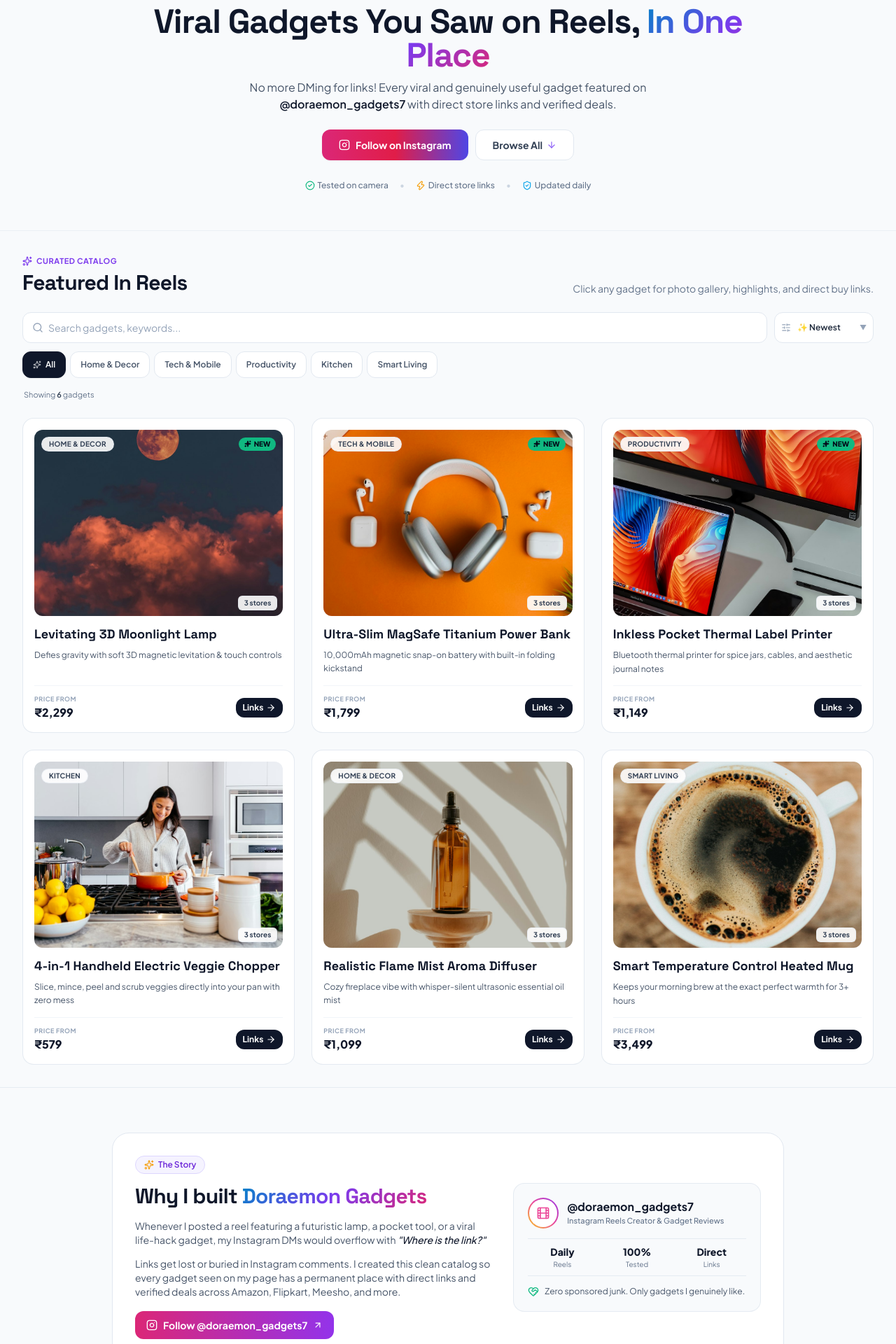
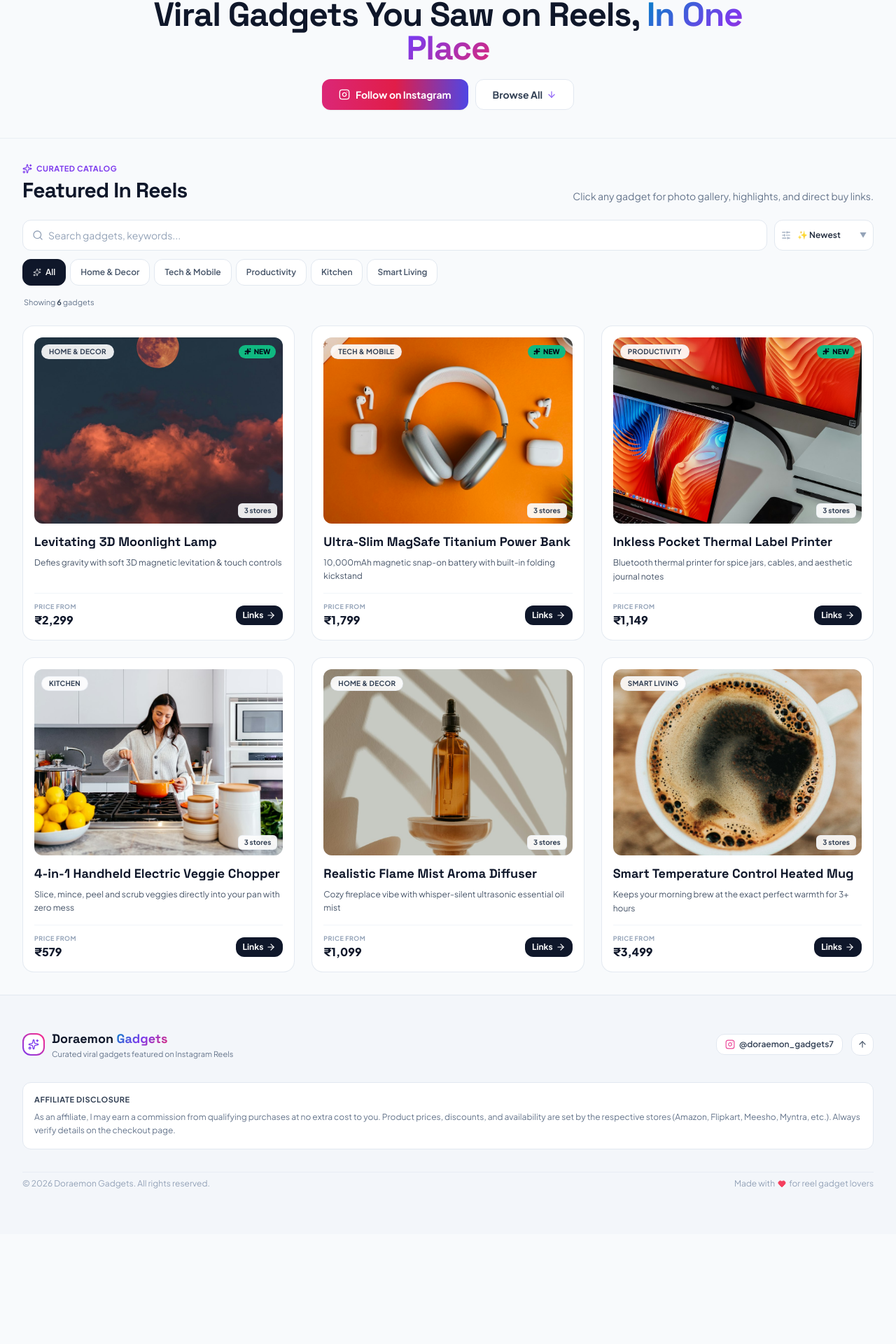
Before and after one commit to HorizonMedia7/doraemon-store, a React (Vite) app: page / in a window 1280 px wide. Shown: the part 144-2064 px from the top of the page at 70% size. After the commit the page ends 1907 px from the top, so only its background shows below. Built offline with nearby package versions, Linux system fonts and the light colour scheme.

Commit message:
Remove tagline, trust strip from hero and remove About section

```diff
--- a/src/App.jsx
+++ b/src/App.jsx
@@ -7,7 +7,6 @@
 import FilterBar from './components/FilterBar';
 import ProductCard from './components/ProductCard';
 import ProductModal from './components/ProductModal';
-import AboutSection from './components/AboutSection';
 import Footer from './components/Footer';
 import { getAllCategories, parsePrice } from './utils/productHelpers';
 import { useProductRouting } from './hooks/useProductRouting';
@@ -81,7 +80,7 @@
       {/* Main Showcase / Product Grid Section */}
       <main id="gadgets-section" className="flex-1 max-w-7xl mx-auto px-3.5 sm:px-6 lg:px-8 py-5 sm:py-8 w-full">
 
-        {/* Section Heading - Compact on mobile */}
+        {/* Section Heading */}
         <div className="mb-4 sm:mb-6 flex flex-col sm:flex-row sm:items-end justify-between gap-2 sm:gap-4">
           <div>
             <div className="inline-flex items-center gap-1.5 text-[11px] uppercase tracking-wider font-bold text-brand-600 dark:text-brand-400 mb-0.5">
@@ -157,9 +156,6 @@
 
       </main>
 
-      {/* Creator Story / About Section */}
-      <AboutSection />
-
       {/* Footer with Mandatory Affiliate Disclosure */}
       <Footer />
 
--- a/src/components/AboutSection.jsx
+++ /dev/null
@@ -1,94 +0,0 @@
-import React from 'react';
-import { motion } from 'framer-motion';
-import { Sparkles, HeartHandshake, Film, ArrowUpRight } from 'lucide-react';
-import InstagramIcon from './InstagramIcon';
-
-export default function AboutSection() {
-  return (
-    <section className="relative py-10 sm:py-16 border-t border-slate-200/80 dark:border-white/10 overflow-hidden">
-      <div className="max-w-5xl mx-auto px-4 sm:px-6 lg:px-8">
-        <div className="rounded-2xl sm:rounded-3xl bg-white dark:bg-[#11131a] border border-slate-200 dark:border-white/10 p-5 sm:p-8 shadow-xs relative overflow-hidden">
-
-          <div className="grid grid-cols-1 md:grid-cols-12 gap-6 sm:gap-8 items-center">
-            {/* Left Column: Creator message */}
-            <div className="md:col-span-7 space-y-3.5">
-              <div className="inline-flex items-center gap-1.5 px-3 py-1 rounded-full text-xs font-semibold bg-brand-50 dark:bg-brand-500/15 text-brand-700 dark:text-brand-300 border border-brand-200 dark:border-brand-500/20">
-                <Sparkles className="w-3.5 h-3.5 text-amber-500" />
-                <span>The Story</span>
-              </div>
-
-              <h2 className="font-display font-bold text-xl sm:text-2xl md:text-3xl text-slate-900 dark:text-white tracking-tight">
-                Why I built <span className="gradient-text-electric">Doraemon Gadgets</span>
-              </h2>
-
-              <p className="text-xs sm:text-sm text-slate-600 dark:text-slate-300 leading-relaxed">
-                Whenever I posted a reel featuring a futuristic lamp, a pocket tool, or a viral life-hack gadget, my Instagram DMs would overflow with <em className="text-slate-900 dark:text-white font-medium">"Where is the link?"</em>
-              </p>
-
-              <p className="text-xs sm:text-sm text-slate-600 dark:text-slate-300 leading-relaxed">
-                Links get lost or buried in Instagram comments. I created this clean catalog so every gadget seen on my page has a permanent place with direct links and verified deals across Amazon, Flipkart, Meesho, and more.
-              </p>
-
-              <div className="pt-1">
-                <motion.a
-                  href="https://www.instagram.com/doraemon_gadgets7"
-                  target="_blank"
-                  rel="noopener noreferrer"
-                  whileTap={{ scale: 0.96 }}
-                  className="inline-flex items-center gap-2 px-4 py-2.5 rounded-xl bg-gradient-to-r from-pink-600 to-purple-600 text-white font-bold text-xs sm:text-sm shadow-xs"
-                >
-                  <InstagramIcon className="w-4 h-4" />
-                  <span>Follow @doraemon_gadgets7</span>
-                  <ArrowUpRight className="w-3.5 h-3.5" />
-                </motion.a>
-              </div>
-            </div>
-
-            {/* Right Column: Instagram Teaser Card */}
-            <div className="md:col-span-5">
-              <div className="p-4 sm:p-5 rounded-2xl bg-slate-50 dark:bg-black/40 border border-slate-200/80 dark:border-white/10 space-y-3.5 shadow-xs">
-                <div className="flex items-center gap-3">
-                  <div className="w-11 h-11 rounded-full p-0.5 bg-gradient-to-tr from-yellow-400 via-pink-500 to-purple-600">
-                    <div className="w-full h-full rounded-full bg-white dark:bg-[#090a0f] flex items-center justify-center">
-                      <Film className="w-5 h-5 text-pink-500" />
-                    </div>
-                  </div>
-                  <div>
-                    <h3 className="font-bold text-slate-900 dark:text-white text-sm sm:text-base leading-tight">
-                      @doraemon_gadgets7
-                    </h3>
-                    <p className="text-[11px] text-slate-500 font-medium">
-                      Instagram Reels Creator & Gadget Reviews
-                    </p>
-                  </div>
-                </div>
-
-                <div className="grid grid-cols-3 gap-2 text-center py-2 border-y border-slate-200/80 dark:border-white/10 text-xs">
-                  <div>
-                    <div className="font-extrabold text-slate-900 dark:text-white text-xs sm:text-sm">Daily</div>
-                    <div className="text-[10px] text-slate-500">Reels</div>
-                  </div>
-                  <div>
-                    <div className="font-extrabold text-slate-900 dark:text-white text-xs sm:text-sm">100%</div>
-                    <div className="text-[10px] text-slate-500">Tested</div>
-                  </div>
-                  <div>
-                    <div className="font-extrabold text-slate-900 dark:text-white text-xs sm:text-sm">Direct</div>
-                    <div className="text-[10px] text-slate-500">Links</div>
-                  </div>
-                </div>
-
-                <div className="flex items-center gap-2 text-xs text-slate-600 dark:text-slate-300">
-                  <HeartHandshake className="w-4 h-4 text-emerald-500 flex-shrink-0" />
-                  <span>Zero sponsored junk. Only gadgets I genuinely like.</span>
-                </div>
-              </div>
-            </div>
-
-          </div>
-
-        </div>
-      </div>
-    </section>
-  );
-}
--- a/src/components/Hero.jsx
+++ b/src/components/Hero.jsx
@@ -1,6 +1,6 @@
 import React from 'react';
 import { motion, useReducedMotion } from 'framer-motion';
-import { ArrowDown, Sparkles, CheckCircle2, ShieldCheck, Zap } from 'lucide-react';
+import { ArrowDown, Sparkles } from 'lucide-react';
 import InstagramIcon from './InstagramIcon';
 
 export default function Hero() {
@@ -11,18 +11,18 @@
     visible: {
       opacity: 1,
       transition: {
-        staggerChildren: 0.1,
-        delayChildren: 0.05
+        staggerChildren: 0.08,
+        delayChildren: 0.04
       }
     }
   };
 
   const itemVariants = {
-    hidden: { opacity: 0, y: shouldReduceMotion ? 0 : 15 },
+    hidden: { opacity: 0, y: shouldReduceMotion ? 0 : 12 },
     visible: {
       opacity: 1,
       y: 0,
-      transition: { duration: 0.5, ease: [0.22, 1, 0.36, 1] }
+      transition: { duration: 0.45, ease: [0.22, 1, 0.36, 1] }
     }
   };
 
@@ -34,10 +34,10 @@
   };
 
   return (
-    <section className="relative overflow-hidden pt-6 pb-8 sm:pt-12 sm:pb-14 border-b border-slate-200/60 dark:border-white/5">
-      {/* Subtle Light/Dark Gradient Ambient */}
+    <section className="relative overflow-hidden pt-5 pb-6 sm:pt-10 sm:pb-10 border-b border-slate-200/60 dark:border-white/5">
+      {/* Subtle Ambient Glow */}
       <div className="absolute inset-0 -z-10 pointer-events-none select-none overflow-hidden">
-        <div className="absolute -top-24 left-1/2 -translate-x-1/2 w-[350px] sm:w-[600px] h-[350px] sm:h-[600px] bg-gradient-to-tr from-brand-200/40 via-pink-200/30 to-sky-200/30 dark:from-brand-600/20 dark:via-purple-500/15 dark:to-electric-pink/15 rounded-full blur-[90px]" />
+        <div className="absolute -top-24 left-1/2 -translate-x-1/2 w-[320px] sm:w-[500px] h-[320px] sm:h-[500px] bg-gradient-to-tr from-brand-200/30 via-pink-200/25 to-sky-200/25 dark:from-brand-600/15 dark:via-purple-500/10 dark:to-electric-pink/10 rounded-full blur-[80px]" />
       </div>
 
       <div className="max-w-4xl mx-auto px-4 sm:px-6 text-center">
@@ -48,7 +48,7 @@
           className="flex flex-col items-center"
         >
           {/* Top Pill Tag */}
-          <motion.div variants={itemVariants} className="mb-3">
+          <motion.div variants={itemVariants} className="mb-2.5">
             <div className="inline-flex items-center gap-1.5 px-3 py-1 rounded-full border border-brand-200 dark:border-brand-500/30 bg-white/80 dark:bg-brand-500/10 text-brand-700 dark:text-brand-300 text-xs font-semibold shadow-xs">
               <Sparkles className="w-3.5 h-3.5 text-amber-500 dark:text-amber-300" />
               <span>Cataloged from Instagram Reels</span>
@@ -65,19 +65,10 @@
             <span className="gradient-text-electric">In One Place</span>
           </motion.h1>
 
-          {/* Short, Direct Tagline */}
-          <motion.p
-            variants={itemVariants}
-            className="mt-2.5 text-xs sm:text-base text-slate-600 dark:text-slate-300 max-w-xl leading-relaxed"
-          >
-            No more DMing for links! Every viral and genuinely useful gadget featured on{' '}
-            <strong className="text-slate-900 dark:text-white font-semibold">@doraemon_gadgets7</strong> with direct store links and verified deals.
-          </motion.p>
-
           {/* Mobile-Friendly CTAs */}
           <motion.div
             variants={itemVariants}
-            className="mt-4 sm:mt-6 flex flex-row items-center justify-center gap-2.5 w-full sm:w-auto"
+            className="mt-4 sm:mt-5 flex flex-row items-center justify-center gap-2.5 w-full sm:w-auto"
           >
             <motion.a
               href="https://www.instagram.com/doraemon_gadgets7"
@@ -100,27 +91,6 @@
             </motion.button>
           </motion.div>
 
-          {/* Quick Trust Highlights (Compact Strip) */}
-          <motion.div
-            variants={itemVariants}
-            className="mt-5 sm:mt-7 flex items-center justify-center flex-wrap gap-x-4 gap-y-1.5 text-[11px] sm:text-xs text-slate-500 dark:text-slate-400 font-medium"
-          >
-            <div className="flex items-center gap-1">
-              <CheckCircle2 className="w-3.5 h-3.5 text-emerald-500 flex-shrink-0" />
-              <span>Tested on camera</span>
-            </div>
-            <span className="text-slate-300 dark:text-slate-700">•</span>
-            <div className="flex items-center gap-1">
-              <Zap className="w-3.5 h-3.5 text-amber-500 flex-shrink-0" />
-              <span>Direct store links</span>
-            </div>
-            <span className="text-slate-300 dark:text-slate-700">•</span>
-            <div className="flex items-center gap-1">
-              <ShieldCheck className="w-3.5 h-3.5 text-sky-500 flex-shrink-0" />
-              <span>Updated daily</span>
-            </div>
-          </motion.div>
-
         </motion.div>
       </div>
     </section>
```
